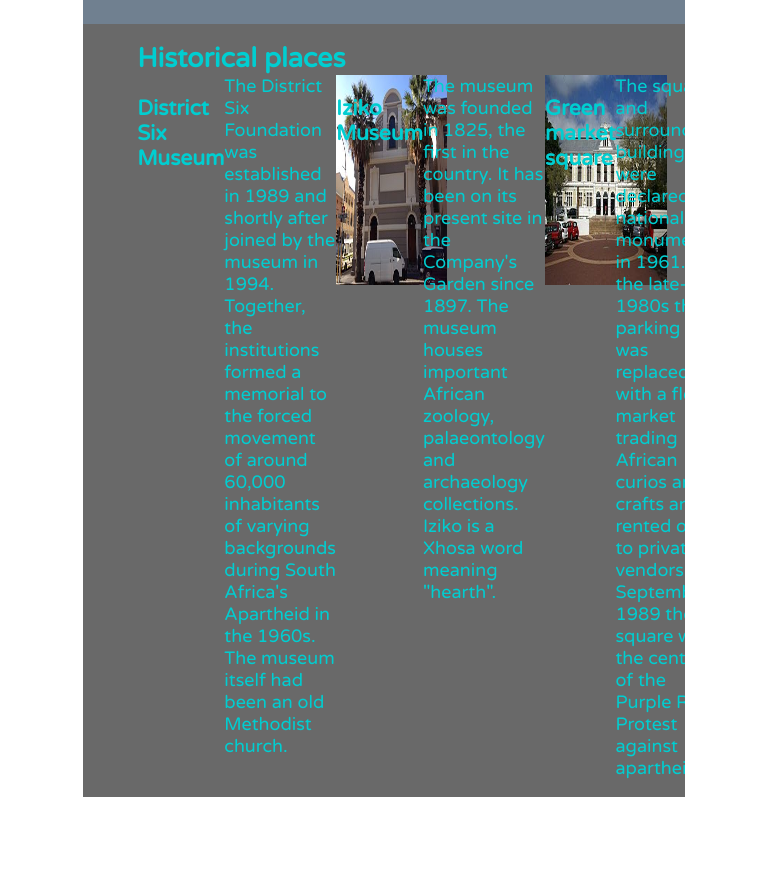
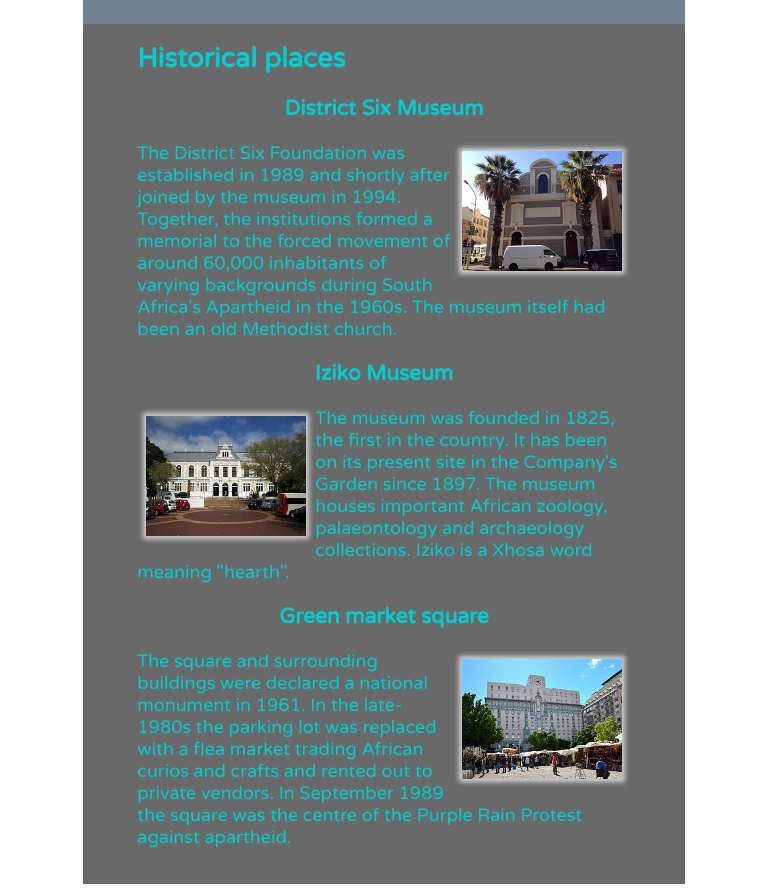
Before and after one commit to LeCodeGuy/personal-page-no-framework, a plain HTML site: page index.html in a window 768 px wide. Shown: the part 1098-1990 px from the top of the page. Before the commit the page ends 1903 px from the top, so only its background shows below. Drawn offline with Linux system fonts and the light colour scheme.

Commit message:
fixed responsiveness of history section

```diff
--- a/css/styles.css
+++ b/css/styles.css
@@ -146,36 +146,43 @@ td:first-child, th:first-child {
 
 /*---History START---*/
 .history {
-    /* display: flex; */
+    display: flex;
     padding: 0% 6%;
 }
-
+h3 {
+    text-align: center;
+}
 .place {
     display:flex;
     width:100%;
-    /* flex-direction: column; */
 }
 
 .place img {
     width:100%;
     aspect-ratio: 4 / 3 ;
+    max-width: 225px;
     max-height: 210px;
     height: auto;
+    float: right;
+    margin: 0.4em;
+    box-shadow: 0px 0px 5px 3px lightgrey;
 }
 
 .one,.two,.three {
-    display: flex;
+    /* display: flex; */
     width:33.33%;
+    padding-right: 1em;
 }
 
-.facts {
+/* .facts {
     float:left;
-}
+} */
 /*---History END---*/
 
+/*---Media Queries START---*/
 
-/* When the screen size is less than 499px */
 @media(min-width:100px) and (max-width:499px){
+    /* When the screen size is less than 499px */
     .header{
         display:none;
     }
@@ -184,21 +191,15 @@ td:first-child, th:first-child {
         flex-direction: row;
     }
 
-    /* .info-left{
-        margin: 0 auto;
-        font-size: small;
-    } */
-
     .info-right {
         margin: 0 auto;
-    }
-
-    .menu {
-        display: flex;
     }
 }
 
 @media(min-width:500px) and (max-width:969px){
+    /* When the screen size is between 500px and 969px */
+
+    /* info section styling */
     .info {
         display: flex;
         flex-direction: row;
@@ -213,25 +214,54 @@ td:first-child, th:first-child {
         margin: 0 auto;
         padding: 1em 6em;
     }
+    /* City section styling */
     .city {
         display: flex;
     }
+
     .city-left img{
         min-width: 293px;
     }
+
     figcaption {
         width:15em;
     }
+
     .city-right{
         margin: 0em;
         display:inline-block;
     }
-    .menu {
-        display: flex;
+    /* History section styling */
+    .place {
+        display:block;
+        width:100%;
+    }
+
+    .place img {
+        width:100%;
+        aspect-ratio: 4 / 3 ;
+        max-width: 160px;
+        max-height: 210px;
+        height: auto;
+        float: right;
+        margin: 0.5em;
+        box-shadow: 0px 0px 5px 3px lightgrey;
+    }
+
+    .one, .two ,.three {
+        width:100%;
+
+    }
+
+    .two img {
+    float: left;
     }
 }
 
 @media(min-width:970px){
+    /* When the screen size is 970px and larger */
+
+    /* info section styling */
     .info {
         display: flex;
         flex-direction: row;
@@ -246,16 +276,9 @@ td:first-child, th:first-child {
         margin: 0 ;
         padding: 1em 5em;
     }
+    /* City section styling */
     .city-left {
         padding-right: 2%;
     }
-
-    .main-left {
-        float: left;
-        width: 25%;
-    }
-
-    .menu {
-        display: flex;
-    }
 }
+/*---Media Queries END---*/
--- a/index.html
+++ b/index.html
@@ -77,23 +77,23 @@
             <div class="content">
                 <h2 class="sectionHeading">Historical places</h2>
                 <div class="place">
-                    <h3>District Six Museum</h3>
                     <div class="one">
-                        <div class="facts">The District Six Foundation was established in 1989 and shortly after joined by the museum in 1994. Together, the institutions formed a memorial to the forced movement of around 60,000 inhabitants of varying backgrounds during South Africa's Apartheid in the 1960s. The museum itself had been an old Methodist church.</div>
+                        <h3>District Six Museum</h3>
                         <!--https://commons.wikimedia.org/wiki/File:District_6_Museum_building.JPG - Author: Discott-->
                         <img src="../personal-page-no-framework/images/320px-District_6_Museum_building.jpeg" alt="District_6_Museum_building.JPG">
+                        <p class="facts">The District Six Foundation was established in 1989 and shortly after joined by the museum in 1994. Together, the institutions formed a memorial to the forced movement of around 60,000 inhabitants of varying backgrounds during South Africa's Apartheid in the 1960s. The museum itself had been an old Methodist church.</p>
                     </div>
-                    <h3>Iziko Museum</h3>
                     <div class="two">
-                        <div class="facts">The museum was founded in 1825, the first in the country. It has been on its present site in the Company's Garden since 1897. The museum houses important African zoology, palaeontology and archaeology collections. Iziko is a Xhosa word meaning "hearth".</div>
+                        <h3>Iziko Museum</h3>
                         <!--https://commons.wikimedia.org/wiki/File:Iziko_South_Africa_Museum.JPG - Author: Discott-->
                         <img src="../personal-page-no-framework/images/320px-Iziko_South_Africa_Museum.jpeg" alt="Iziko_South_Africa_Museum.JPG">
+                        <p class="facts">The museum was founded in 1825, the first in the country. It has been on its present site in the Company's Garden since 1897. The museum houses important African zoology, palaeontology and archaeology collections. Iziko is a Xhosa word meaning "hearth".</p>
                     </div>
-                    <h3>Green market square</h3>
                     <div class="three">
-                        <div class="facts">The square and surrounding buildings were declared a national monument in 1961. In the late-1980s the parking lot was replaced with a flea market trading African curios and crafts and rented out to private vendors. In September 1989 the square was the centre of the Purple Rain Protest against apartheid.</div>
+                        <h3>Green market square</h3>
                         <!--https://commons.wikimedia.org/wiki/File:Greenmarket_Square,_Cape_Town.JPG - Author: Ossewa-->
                         <img src="../personal-page-no-framework/images/320px-Greenmarket_Square,_Cape_Town.jpeg" alt="Greenmarket_Square,_Cape_Town.JPG">
+                        <p class="facts">The square and surrounding buildings were declared a national monument in 1961. In the late-1980s the parking lot was replaced with a flea market trading African curios and crafts and rented out to private vendors. In September 1989 the square was the centre of the Purple Rain Protest against apartheid.</p>
                     </div>
                 </div>
             </div>
```
